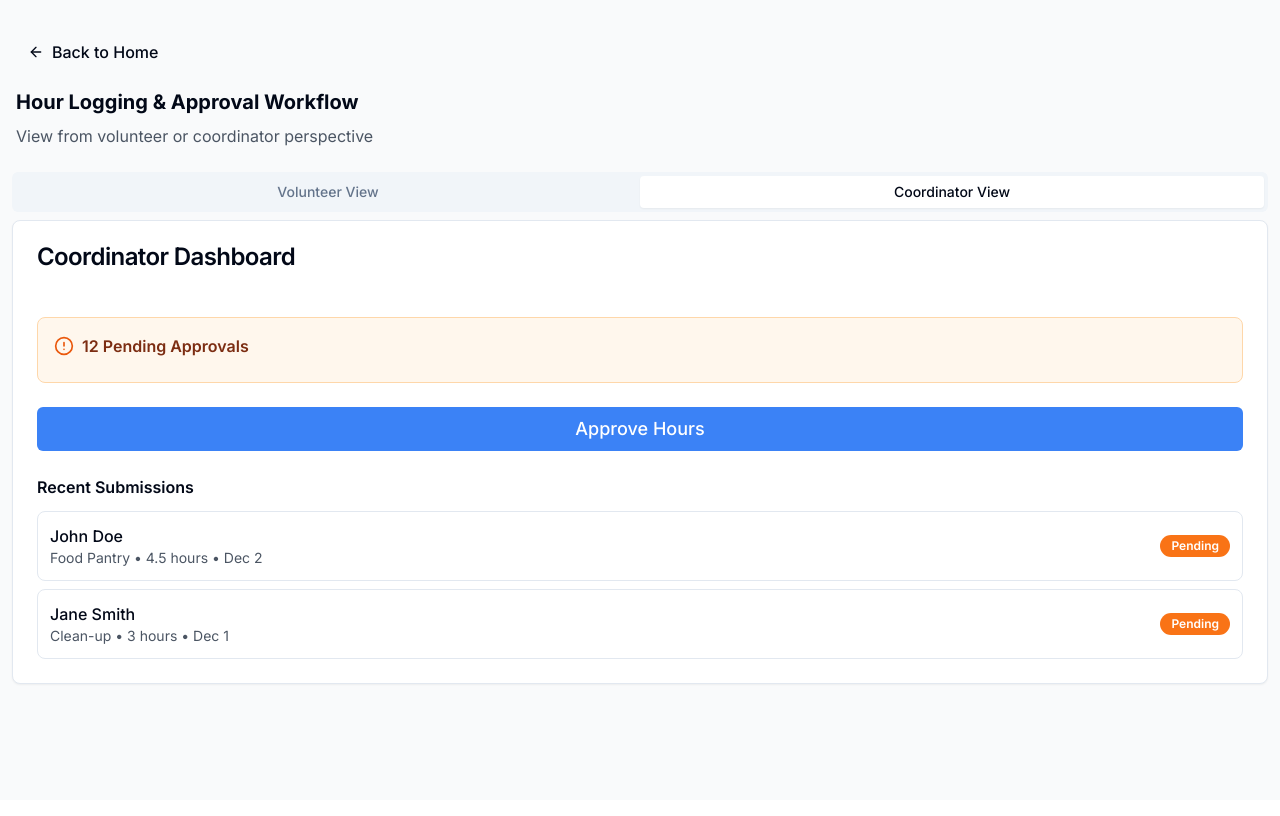
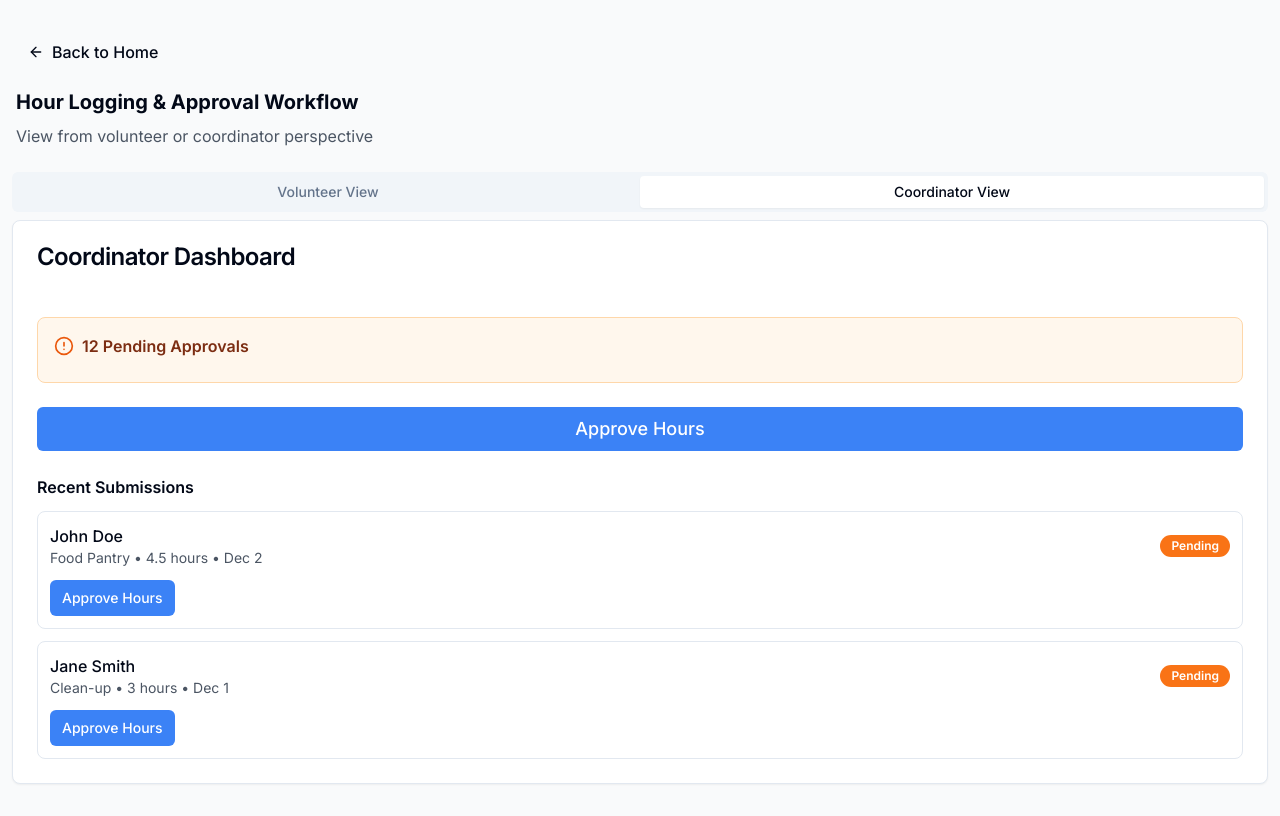
Before and after one commit to Path-yang/is2102-final-assessment, a Next.js app: page /process-4 in a window 1280 px wide. Both pictures are taken after a click on the button "Coordinator View". Built offline with nearby package versions, Linux system fonts and the light colour scheme.

Commit message:
Add Approve Hours button below each submission in Coordinator Dashboard

```diff
--- a/app/process-4/coordinator-view.tsx
+++ b/app/process-4/coordinator-view.tsx
@@ -35,15 +35,13 @@ export default function CoordinatorView() {
 
             <div>
               <h3 className="text-sm sm:text-base font-semibold mb-2 sm:mb-3">Recent Submissions</h3>
-              <div className="space-y-2">
+              <div className="space-y-3">
                 {[
                   { name: "John Doe", event: "Food Pantry", hours: 4.5, date: "Dec 2" },
                   { name: "Jane Smith", event: "Clean-up", hours: 3, date: "Dec 1" },
                 ].map((submission, idx) => (
-                  <div
-                    key={idx}
-                    className="flex flex-col sm:flex-row items-start sm:items-center justify-between gap-2 p-2.5 sm:p-3 border rounded-lg"
-                  >
+                  <div key={idx} className="border rounded-lg overflow-hidden">
+                    <div className="flex flex-col sm:flex-row items-start sm:items-center justify-between gap-2 p-2.5 sm:p-3">
                       <div className="min-w-0 flex-1">
                         <p className="text-sm sm:text-base font-medium">{submission.name}</p>
                         <p className="text-xs sm:text-sm text-gray-600">
@@ -51,6 +49,16 @@ export default function CoordinatorView() {
                         </p>
                       </div>
                       <Badge variant="warning" className="text-xs">Pending</Badge>
+                    </div>
+                    <div className="px-2.5 sm:px-3 pb-2.5 sm:pb-3">
+                      <Button
+                        onClick={() => setCurrentStep(2)}
+                        size="sm"
+                        className="w-full sm:w-auto"
+                      >
+                        Approve Hours
+                      </Button>
+                    </div>
                   </div>
                 ))}
               </div>
```
Lines whose indentation alone changed are shown as unchanged.
